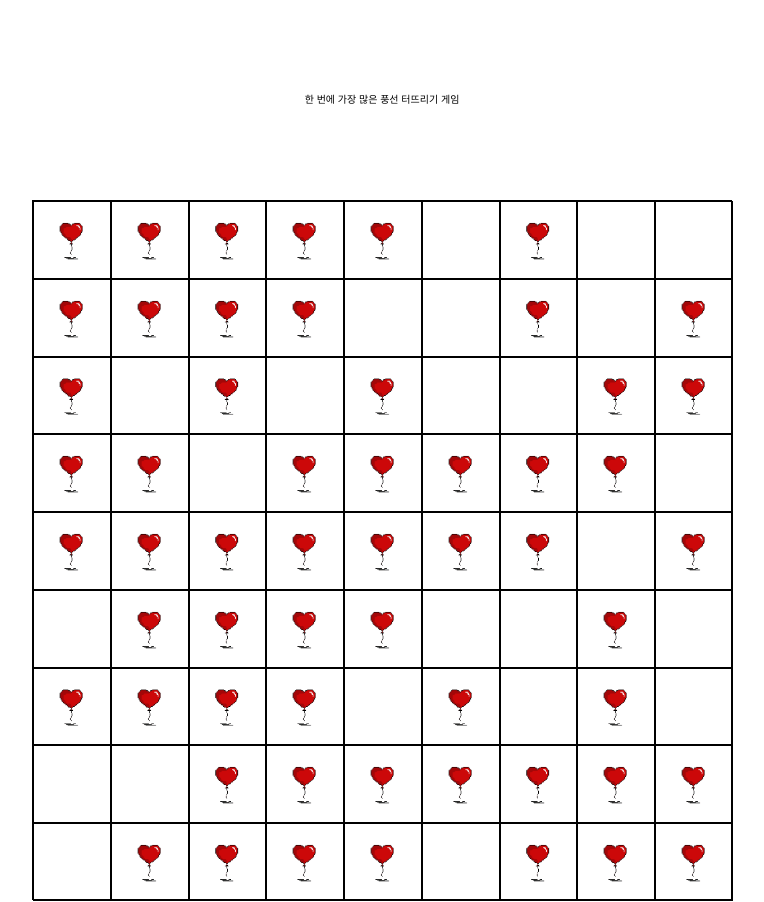
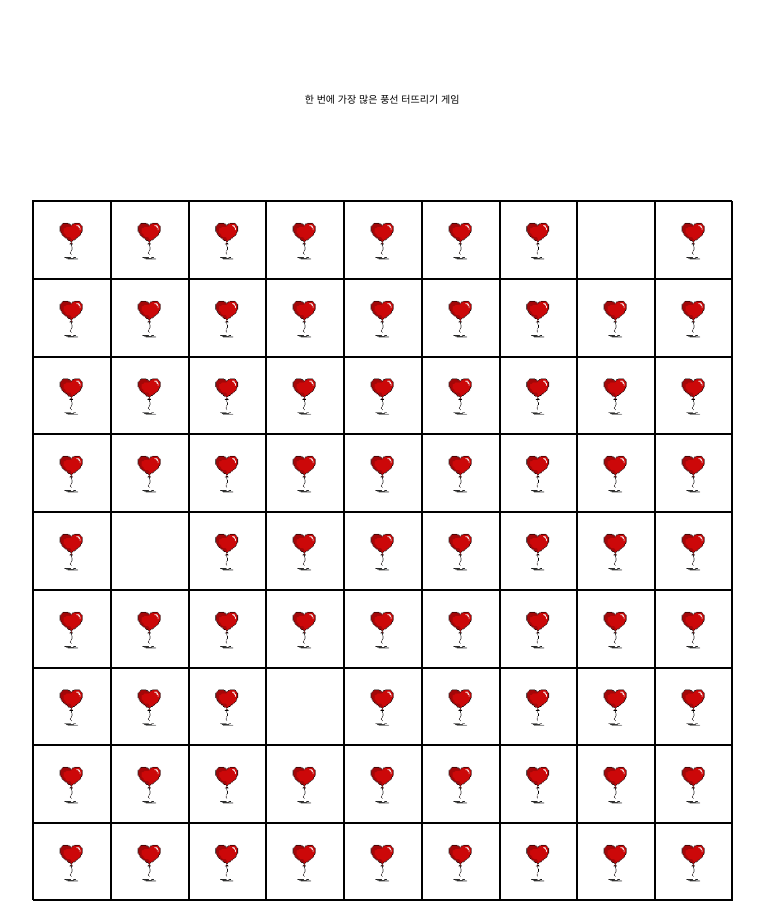
Before and after one commit to kwonET/superblock, a React (Vite) app: page /game in a window 1280 px wide. Shown: the whole page, without its empty margins (258-1022 px from the left). Built offline with nearby package versions, Linux system fonts and the light colour scheme.

Commit message:
[ feat ] : 라우팅 및 페이지 추가

```diff
--- a/package.json
+++ b/package.json
@@ -12,6 +12,7 @@
   "dependencies": {
     "react": "^18.2.0",
     "react-dom": "^18.2.0",
+    "react-router-dom": "^6.19.0",
     "styled-components": "^6.1.1",
     "styled-reset": "^4.5.1"
   },
--- a/src/App.jsx
+++ b/src/App.jsx
@@ -1,24 +1,13 @@
 import React from "react";
 import { GlobalStyle } from "./style/globalStyle";
-import GameFrame from "./components/GameFrame";
-import Header from "./components/Header";
-import styled from "styled-components";
+import Router from "./Router";
 const App = () => {
   return (
     <>
       <GlobalStyle />
-      <Wrapper>
-        <Header />
-        <GameFrame />
-      </Wrapper>
+      <Router />
     </>
   );
 };
 
 export default App;
-const Wrapper = styled.div`
-  display: flex;
-  flex-direction: column;
-  justify-content: center;
-  align-items: center;
-`;
--- /dev/null
+++ b/src/Router.jsx
@@ -0,0 +1,14 @@
+import React from "react";
+import { BrowserRouter, Route, Routes } from "react-router-dom";
+import Game from "./pages/game";
+import Start from "./pages/start";
+export default function Router() {
+  return (
+    <BrowserRouter>
+      <Routes>
+        <Route path="/" element={<Start />} />
+        <Route path="/game" element={<Game />} />
+      </Routes>
+    </BrowserRouter>
+  );
+}
--- a/src/components/GameFrame.jsx
+++ b/src/components/GameFrame.jsx
@@ -6,14 +6,16 @@
 import { randomBalloonList } from "../utils";
 const GameFrame = () => {
   const [frameSize, setFrameSize] = useState(9);
-  const [balloonList, setBalloonList] = useState([]);
+  const [balloonList, setBalloonList] = useState(randomBalloonList(frameSize)); //랜덤으로 배치된 풍선의 위치 리스트
   const [popList, setPopList] = useState([]);
+
   useEffect(() => {
-    setBalloonList(randomBalloonList(frameSize));
+    // setBalloonList(randomBalloonList(frameSize));
+    console.log(balloonList);
   }, [frameSize]);
 
   const popBalloons = (index) => {
-    let popArr = [
+    setPopList([
       index - 1,
       index,
       index + 1,
@@ -23,9 +25,17 @@
       index - 1 + frameSize,
       index + frameSize,
       index + 1 + frameSize,
-    ];
-    setPopList(popArr);
+    ]);
   };
+
+  useEffect(() => {
+    console.log("pop", popList);
+    popList.forEach((pop) => {
+      if (balloonList.includes(pop)) {
+        setBalloonList(balloonList.splice(pop, 1));
+      }
+    });
+  }, [popList]);
 
   return (
     <FrameSection style={{ gridTemplateColumns: `repeat(${frameSize}, 1fr)` }}>
@@ -38,7 +48,7 @@
               height: `${70 / frameSize}rem`,
             }}
           >
-            {balloonList.includes(index) && !popList.includes(index) ? (
+            {balloonList.includes(index) ? (
               <Balloon src={BalloonImage} onClick={() => popBalloons(index)} />
             ) : (
               <></>
--- /dev/null
+++ b/src/pages/game.jsx
@@ -0,0 +1,20 @@
+import React from "react";
+import GameFrame from "../components/GameFrame";
+import Header from "../components/Header";
+import styled from "styled-components";
+const Game = () => {
+  return (
+    <Wrapper>
+      <Header />
+      <GameFrame />
+    </Wrapper>
+  );
+};
+
+export default Game;
+const Wrapper = styled.div`
+  display: flex;
+  flex-direction: column;
+  justify-content: center;
+  align-items: center;
+`;
--- /dev/null
+++ b/src/pages/start.jsx
@@ -0,0 +1,7 @@
+import React from "react";
+
+const Start = () => {
+  return <div>시작!</div>;
+};
+
+export default Start;
```
Also changed, not shown: 1 other file (tests, documents, lock files or other folders).
